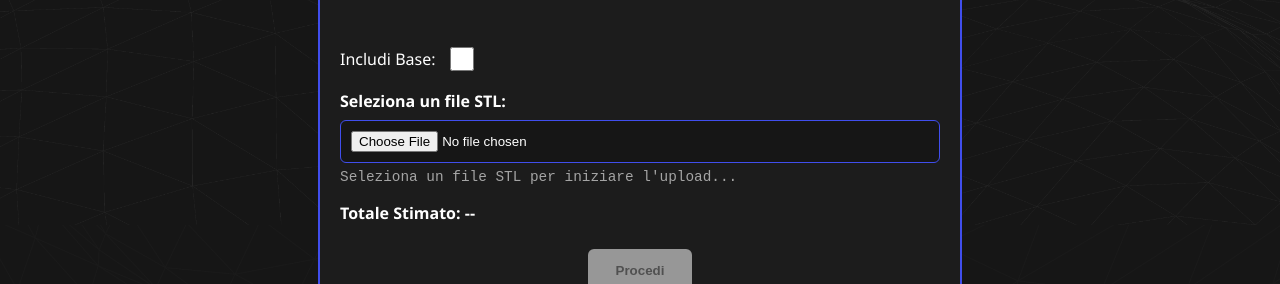
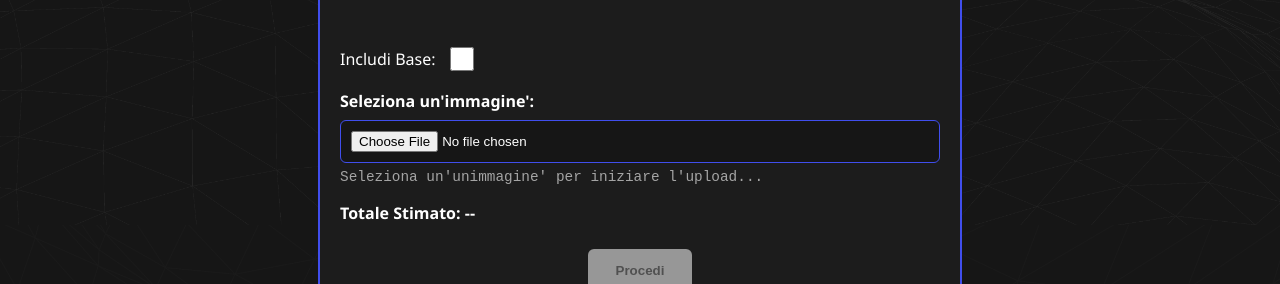
Before and after one commit to urcaminiature/miniature3d-it-website, a Jekyll site: the page built from custom-order.html, in a window 1280 px wide and 1222 px high. Shown: the part 675-959 px from the top of the window. Built offline with Jekyll 4.4.1, drawn with Linux system fonts in a browser that asks for light colours; a script that is not in the unit is left out.

Commit message:
Add files via upload

```diff
--- a/custom-order.html
+++ b/custom-order.html
@@ -36,9 +36,9 @@ title: Mini Personalizzata
   </div>
 </div>
 
-    <label>Seleziona un file STL:</label>
-    <input type="file" id="stlFileInput" accept=".stl" required>
-    <p id="uploadStatus" class="step-desc" style="margin-top: 5px;">Seleziona un file STL per iniziare l'upload...</p>
+    <label>Seleziona un'immagine':</label>
+    <input type="file" id="stlFileInput" accept=".png, .jpg, .jpeg, .webp, .gif, .svg"  required>
+    <p id="uploadStatus" class="step-desc" style="margin-top: 5px;">Seleziona un'unimmagine' per iniziare l'upload...</p>
 
     <!-- This is what gets sent to Formspree -->
     <input type="hidden" name="fileName" id="fileName">
```
